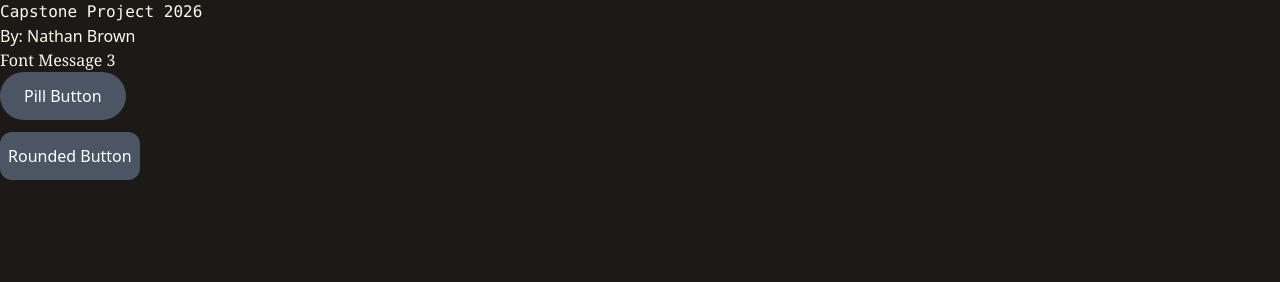
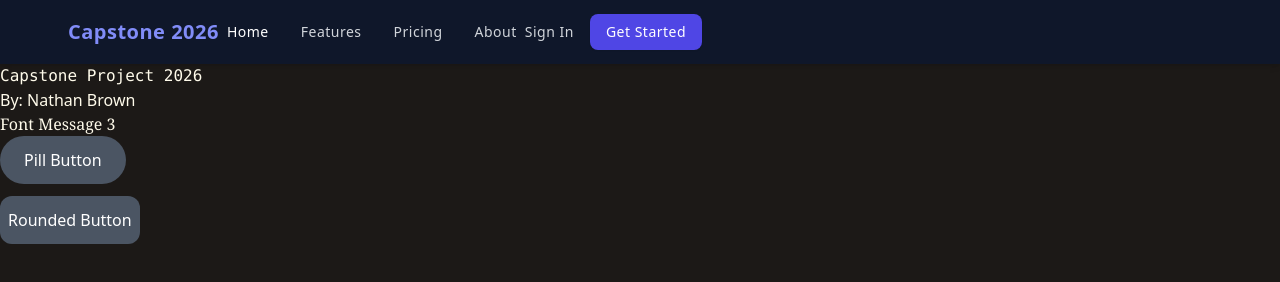
Before and after one commit to SpritzCoAlt/Capstone-Fixed, a website: page index.html in a window 1280 px wide. Drawn offline with nearby package versions, Linux system fonts and the light colour scheme.

Commit message:
Nav Bar Testing

```diff
--- a/index.html
+++ b/index.html
@@ -7,6 +7,35 @@
   <link href="./output.css" rel="stylesheet">
   <script src="https://cdn.tailwindcss.com"></script>
 </head>
+
+<nav class="bg-slate-900 text-white shadow-md">
+  <div class="max-w-7xl mx-auto px-4 sm:px-6 lg:px-8">
+    <div class="flex items-center justify-between h-16">
+
+      <div class="shrink-0 flex items-center gap-2 font-bold text-xl tracking-wide text-indigo-400">
+        <svg class="w-7 h-7" fill="none" stroke"currentColor" viewBox="0 0 24 24">
+          <path stroke-linecap="round" stroke-linejoin="round" stroke-width="2" d="M13 10V3L4 14h7v7l9-11h-7z" />
+        </svg>
+        <span>Capstone 2026</span>
+
+      <div class="hidden md:flex items-center space-x-8 text-sm font-medium">
+        <a href="#" class="text-white hover:text-indigo-400 transition-colors">Home</a>
+        <a href="#" class="text-gray-300 hover:text-indigo-400 transition-colors">Features</a>
+        <a href="#" class="text-gray-300 hover:text-indigo-400 transition-colors">Pricing</a>
+        <a href="#" class="text-gray-300 hover:text-indigo-400 transition-colors">About</a>
+      </div>
+
+      <!-- Action Button / Right Side -->
+      <div class="flex items-center space-x-4">
+        <a href="#" class="hidden sm:inline-block text-sm font-medium text-gray-300 hover:text-white">Sign In</a>
+        <a href="#" class="bg-indigo-600 hover:bg-indigo-500 text-white px-4 py-2 rounded-lg text-sm font-medium transition-colors shadow-sm">
+          Get Started
+        </a>
+      </div>
+    </div>
+  </div>
+</nav>
+
 <body class="bg-stone-900 text-amber-50">
 
   <h1 class="underline, font-mono">
```
